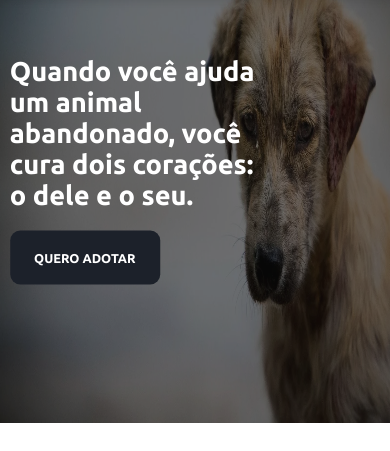
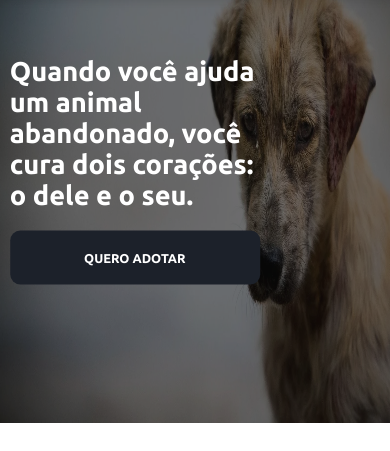
Before and after one commit to Euller-trindade/Projeto-extensao-I, a plain HTML site: page index.html in a window 390 px wide. Shown: the part 83-534 px from the top of the page. Drawn offline with Linux system fonts and the light colour scheme.

Commit message:
Alterações

```diff
--- a/style.css
+++ b/style.css
@@ -287,7 +287,7 @@ footer {
   }
   .btn-doacao {
     font-size: 0.8rem;
-    max-width: 150px;
+    max-width: 250px;
   }
   .imag-banner,
   .sombra {
```
